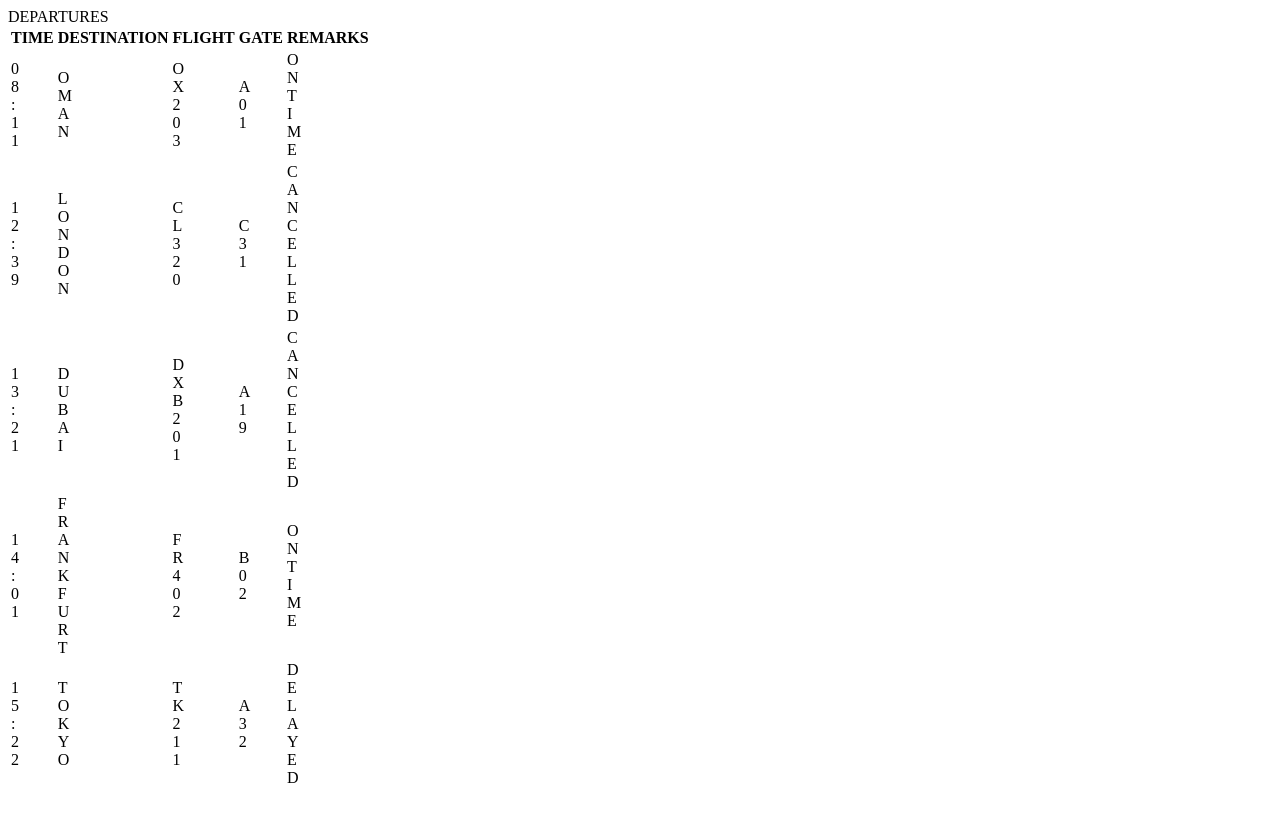
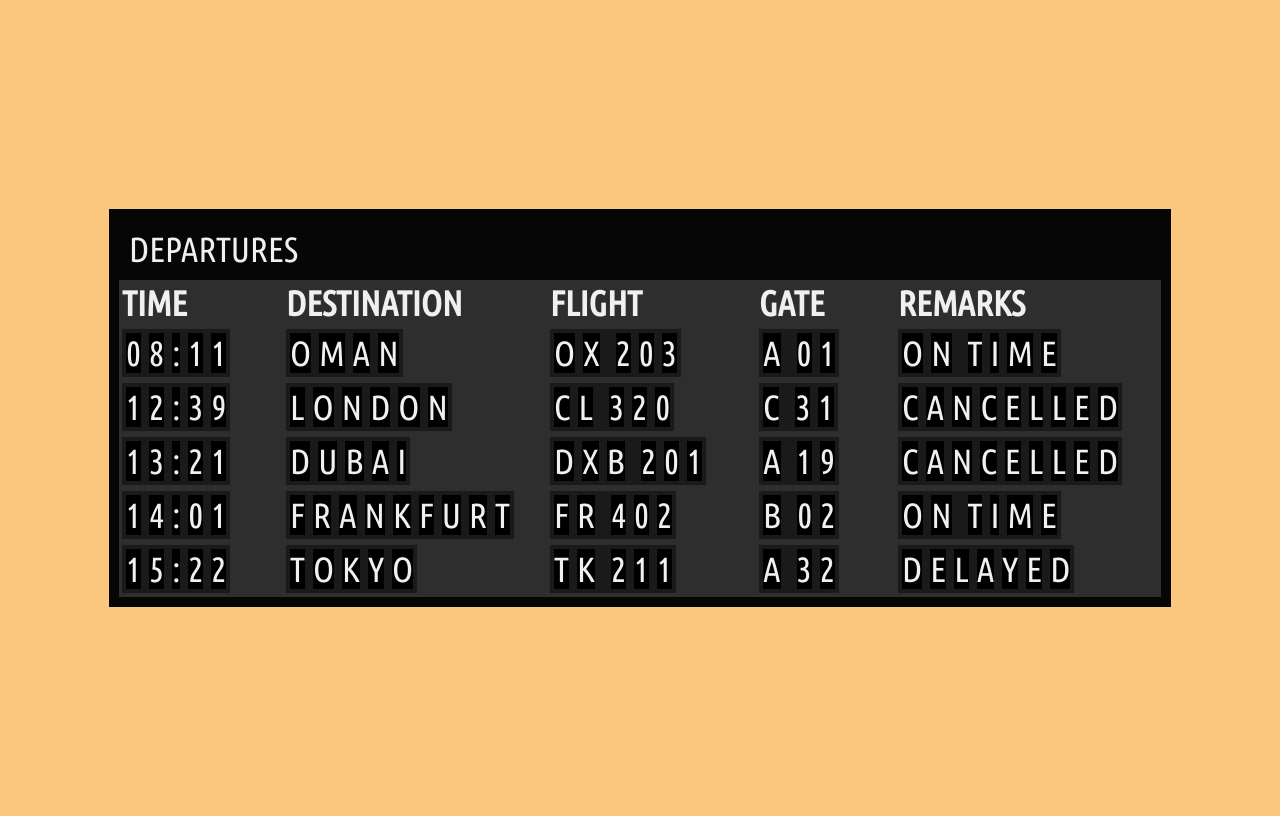
Before and after one commit to firmsclan/flight-widget, a plain HTML site: page index.html in a window 1280 px wide. Drawn offline with Linux system fonts and the light colour scheme.

Commit message:
added css to flight table

```diff
--- a/app.js
+++ b/app.js
@@ -51,6 +51,7 @@ function populateTable (){
             for(const letter of letters){
             const div = document.createElement('div')
             div.textContent = letter
+            div.classList.add('flip')
             tableCell.append(div)
             }
             tableRow.append(tableCell)
@@ -58,5 +59,6 @@ function populateTable (){
         tableBody.append(tableRow)
     }
 
+
 }
 populateTable()
--- a/index.html
+++ b/index.html
@@ -8,7 +8,7 @@
     <title>Flight Widget</title>
 </head>
 <body>
-    <div class="departures"></div>
+    <div class="departures">
     <header>DEPARTURES</header>
      <table>
         <thead>
@@ -22,6 +22,7 @@
         </thead>
         <tbody id="table-body"></tbody>
      </table>
+    </div>
     <script src="app.js"></script>
 </body>
 </html>
--- a/style.css
+++ b/style.css
@@ -0,0 +1,75 @@
+@import url('https://fonts.googleapis.com/css2?family=Ubuntu+Condensed&display=swap');
+
+* {
+    font-family: 'Ubuntu Condensed', sans-serif;
+    color: rgb(240, 240, 240);
+    font-size: 35px;
+  }
+
+  body{
+
+    display: flex;
+    justify-content: center;
+    height:100vh;
+    align-items: center;
+    background-color: rgb(251,199,127);
+
+  }
+
+  header{
+    padding: 10px;
+  }
+  .departures{
+     background-color: rgb(6, 6, 6);
+     border-bottom: 10px;
+     padding: 10px;
+  }
+  .departures table td{
+    height: 50px;
+  }
+  .departures table{
+    background-color:rgb(46, 46, 46);
+    text-align: left;
+  }
+  .departures table div{
+    border: solid 4px rgb(26,26,26);
+    background-color: rgb(0, 0, 0);
+    float: left;
+    height: 40px;
+  }
+  #time {
+    width: 160px;
+  }
+
+  #destination {
+    width:260px;
+  }
+
+  #flight {
+    width: 205px;
+  }
+
+  #gate {
+    width:135px;
+  }
+
+  #remarks {
+    width: 260px;
+  }
+
+  .flip{
+    animation: .5s linear flipping;
+
+  }
+
+  @keyframes flipping {
+    0% {
+        transform: rotateX(0deg);
+    }
+    50% {
+        transform: rotateX(90deg);
+    }
+    100% {
+        transform: rotateX(0deg);
+    }
+  }
```
